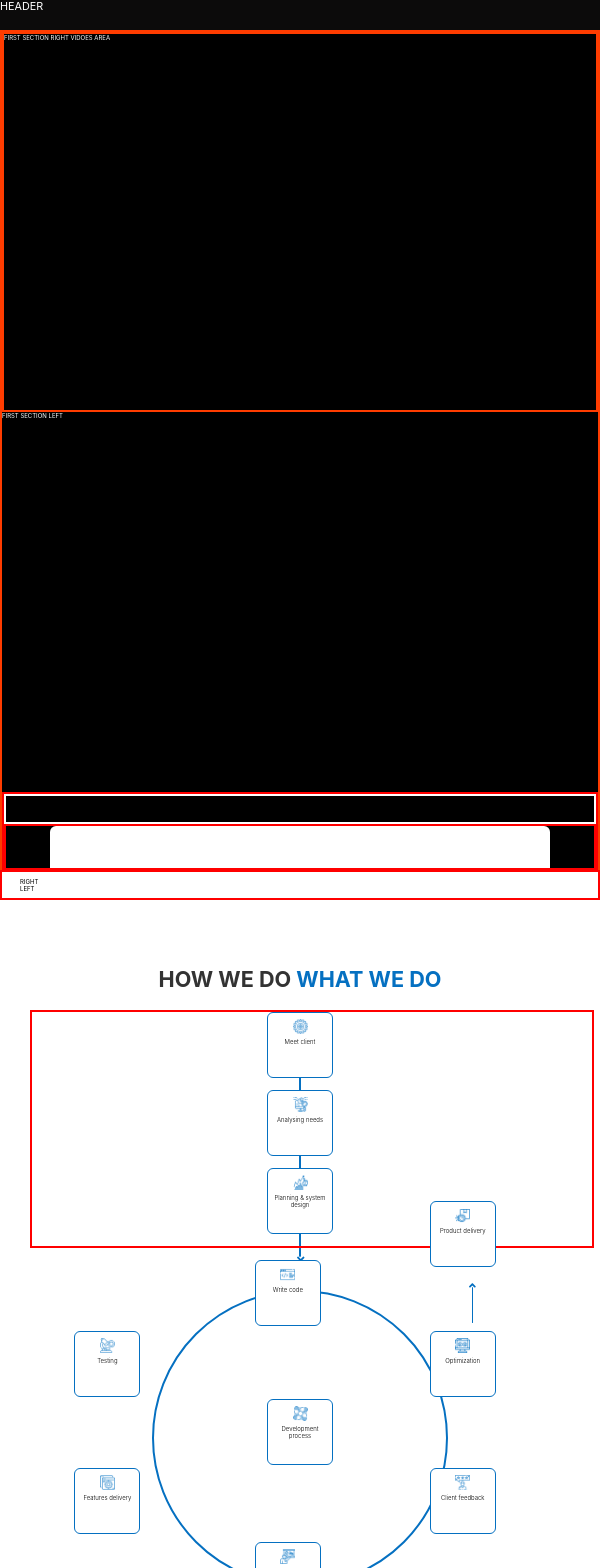
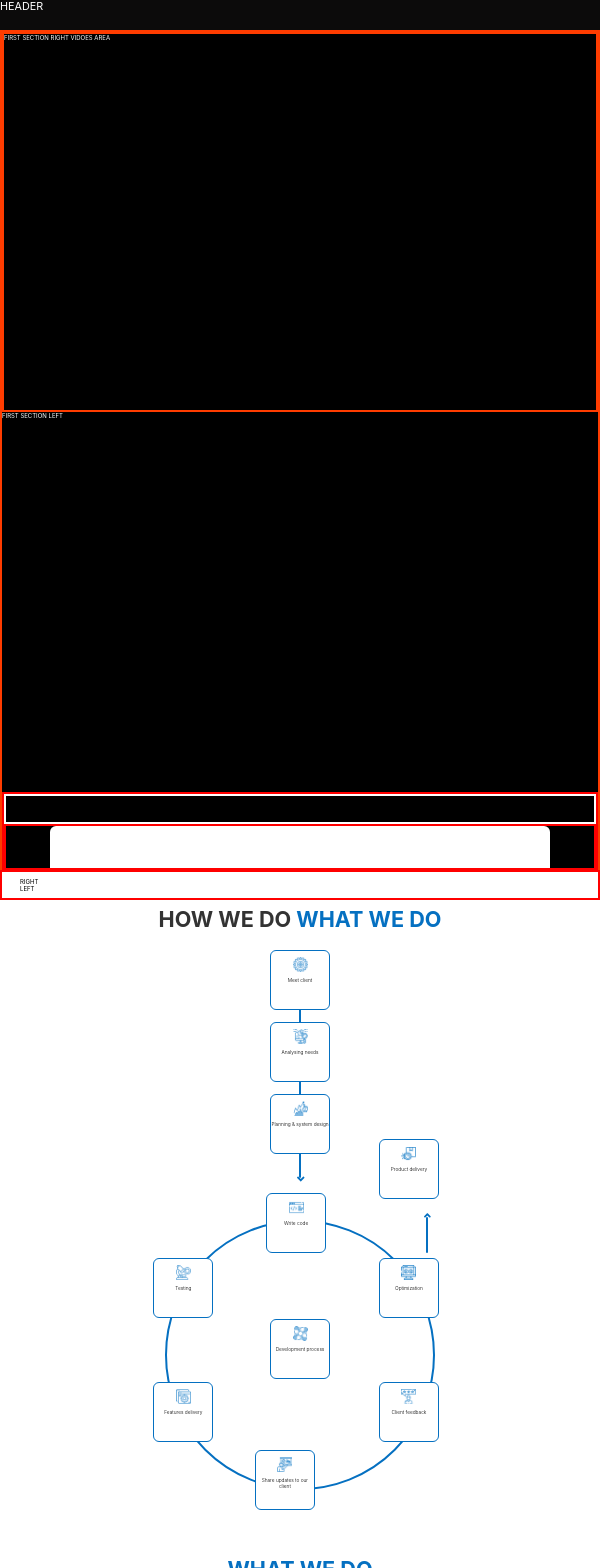
Before and after one commit to habinezadalvan/advanced-react-app, a React (Create React App) app: page / in a window 600 px wide. Shown: the top 1568 px of the page. Built offline with nearby package versions, Linux system fonts and the light colour scheme; a web font is replaced by a local one.

Commit message:
adding margin on the fifth section

```diff
--- a/src/sass/components/_arrow.scss
+++ b/src/sass/components/_arrow.scss
@@ -1,5 +1,5 @@
 .arrow{
-    width: 90%;
+    width: 100%;
     height: 2rem;
     @include positioningContent(center, flex-start);
     position: absolute;
@@ -37,12 +37,18 @@
 
     }
 
-    @media (max-width: 64em) {
-        top: 50%;
+    @include responsive(ipad-pro){
+        top: 46%;
+
     }
 
 
-    @include responsive(phone){
+    @include responsive(ipad){
+        top: 45%;
+    }
+
+
+    @include responsive(tab-port){
         top: 2rem;
         left: 0;
         height: 90%;
@@ -68,20 +74,24 @@
         }
     }
 
+    @include responsive(very-small-screen){
+        height: 80%;
+        margin-top: 10rem;
+    }
+
 }
-
 
 .pointing-up-arrow{
     position: absolute;
-    top: -25%;
-    left: 28%;
+    top: -22%;
+    left: 35%;
     display: flex;
     flex-direction: column;
     font-size: 1.8rem;
     color: $color-primary-dark-blue;
 
     .vertical-statiff{
-        height: 7.3rem;
+        height: 5rem;
         width: .3rem;
         background-color: $color-primary-dark-blue;
         margin-left: .40rem;
@@ -97,30 +107,28 @@
     @include responsive(lg-desktop){
         height: 7rem;
         top: -23%;
-        left: 30%;
+        left: 35%;
     }
 
-    @include responsive(tab-land){
-        height: 4rem;
-        top: -15%
+    @include responsive(ipad-pro){
+        height: 6rem;
+        top: -18%
         }
 
-    @media (max-width: 72.375em) {
-        // border: 2px solid blue;
-    }
+    @include responsive(ipad){
+        height: 4rem;
+        top: 6%
+        }
 
     @media (max-width: 64em) {
         margin-top: -.8rem;
 
     }
-    @media (max-width: 62.5em) {
-        // border: 2px solid black;
 
-    }
 
-    @include responsive(phone){
+    @include responsive(tab-port){
         top: -1%;
-        left: 80%;
+        left: 82%;
         height: 10rem;
     }
 
@@ -128,5 +136,7 @@
         margin-top: -1.3rem;
     }
 
-
+    @include responsive(over-450){
+        left: 72%;
+    }
 }
--- a/src/sass/components/_maincard.scss
+++ b/src/sass/components/_maincard.scss
@@ -4,7 +4,6 @@
     height: 12rem;
     padding: 2rem 0.5rem;
     font-size: 1.5rem;
-    margin-right: 4rem;
     background-color: #fff;
     margin-bottom: 0rem;
     img{
@@ -15,10 +14,6 @@
 
     @include responsive(lg-desktop){
         margin-right: 8rem;
-    }
-    @include responsive(tab-land){
-        margin-right: 2rem;
-
     }
 
     @include responsive(tab-port){
@@ -32,18 +27,16 @@
     }
     }
 
-    @include responsive(phone){
-        width: 11rem;
-        height: 11rem;
-        font-size: 1rem;
-        padding: 1rem 0.5rem;
-        margin-right: 4rem;
+    @include responsive(tab-port){
+        width: 10rem;
+        height: 10rem;
+        font-size: .8rem;
+        padding: 1rem 0rem;
         margin-bottom: 2rem;
-
         img{
             height: 2.5rem;
             width: 2.5rem;
-            margin-bottom: .5rem;
+            margin-bottom: .7rem;
         }
 
         }
@@ -52,117 +45,129 @@
 
 .middle-card{
     @extend .small-main-card;
-    margin-right: 0rem;
+    @include responsive(lg-desktop){
+        margin-left: 8rem;
+    }
 }
 
 .write-code{
-    @extend .middle-card;
+    @extend .small-main-card;
     position: absolute;
     top: 36%;
-    left: 2%;
-    @include responsive(lg-desktop){
-        left: 7%;
-    }
-    @include responsive(tab-land){
-        top: 38%;
-    }
-    @include responsive(phone){
+    left: 10%;
+
+    @include responsive(tab-port){
         top: -10%;
         left: 42%;
     }
+
+    @include responsive(over-450){
+        left: 44%;
+    }
+
+    @include responsive(iphone6-7-8-exact){
+       left: 39%;
+     }
 }
 
 .testing{
-    @extend .middle-card;
+    @extend .small-main-card;
     position: absolute;
     top: 81%;
-    left: 20.5%;
-    @include responsive(lg-desktop){
-        left: 23%;
+    left: 28%;
+
+    @include responsive(tab-port){
+        top: 14%;
+        left: 9%;
     }
-    @include responsive(phone){
-        top: 14%;
-        left: 10%;
+
+    @include responsive(over-450){
+        left: 24%;
+    }
+
+    @include responsive(iphone6-7-8-exact){
+       left: 4%;
     }
 }
 
 .features-delivery{
-    @extend .middle-card;
+    @extend .small-main-card;
     position: absolute;
     top: 81%;
     left: 56.8%;
-    @include responsive(phone){
+    @include responsive(tab-port){
         top: 60%;
-        left: 10%;
+        left: 9%;
     }
+
+    @include responsive(over-450){
+        left: 24%;
+    }
+
+    @include responsive(iphone6-7-8-exact){
+        left: 4%;
+     }
 }
 
 .share-updates{
-    @extend .middle-card;
+    @extend .small-main-card;
     position: absolute;
     top: 36%;
-    left: 74%;
-
-    @include responsive(lg-desktop){
-        left: 70%;
-    }
-    @include responsive(tab-land){
-        top: 38%;
-
-    }
-    @include responsive(phone){
+    left: 70%;
+    @include responsive(tab-port){
         top: 85%;
         left: 42%;
     }
 }
 
 .client-feedback {
-    @extend .middle-card;
+    @extend .small-main-card;
     position: absolute;
     top: -7%;
     left: 56.5%;
-    @include responsive(phone){
+    @include responsive(tab-port){
         top: 60%;
         left: 73%;
+    }
+
+    @include responsive(over-450){
+        left: 64%;
     }
 }
 
 .optimization{
-    @extend .middle-card;
+    @extend .small-main-card;
     position: absolute;
     top: -7%;
-    left: 20.5%;
+    left: 28%;
 
-    @include responsive(lg-desktop){
-        left: 23%;
+    @include responsive(tab-port){
+        top: 14%;
+        left: 73%;
     }
 
-    @include responsive(phone){
-        top: 14%;
-        left: 73%;
+    @include responsive(over-450){
+        left: 64%;
     }
 }
 
 .product-delivery{
-    @extend .middle-card;
+    @extend .small-main-card;
     position: absolute;
     top: -50%;
-    left: 20%;
+    left: 28%;
 
-    @include responsive(lg-desktop){
-        top: -49%;
-        left: 23%;
-    }
-    @include responsive(tab-land){
-        top: -40%;
-    }
-
-    @media (max-width: 64em) {
-        top: -47%;
-    }
-
-    @include responsive(phone){
+    @include responsive(tab-port){
         top: -30%;
         left: 73%;
     }
+
+    @include responsive(over-450){
+        left: 64%;
+    }
+
+    @include responsive(iphone6-7-8-exact){
+        top: -39%;
+     }
+
 }
--- a/src/sass/layouts/_box.scss
+++ b/src/sass/layouts/_box.scss
@@ -34,6 +34,7 @@
     }
 
     @include responsive(phone){
-        flex-direction: column;
+        // flex-direction: column;
+        display: none;
     }
 }
--- a/src/sass/layouts/_fifthsection.scss
+++ b/src/sass/layouts/_fifthsection.scss
@@ -1,5 +1,6 @@
 .fifth-section{
     @include sectionPadding(column);
+    margin-top: 20rem;
     &--left{
 
     }
--- a/src/sass/layouts/_sixthsection.scss
+++ b/src/sass/layouts/_sixthsection.scss
@@ -20,7 +20,6 @@
     @include responsive(phone){
         padding-bottom: 0rem;
         margin-bottom: -.11rem;
-        // border: 2px solid red;
         &--right{
             justify-content: center;
             .extra-rectangle{
--- a/src/sass/layouts/_thirdsection.scss
+++ b/src/sass/layouts/_thirdsection.scss
@@ -1,111 +1,111 @@
 .third-section{
     @include sectionPadding(column);
     margin-top: 10rem;
-    margin-bottom: 10rem;
+    margin-bottom: 5rem;
+    padding: 0rem 0rem;
+    @include responsive(tab-port){
+        display: flex;
+        flex-direction: column;
+    }
     &--left{
         position: relative;
         flex-basis: 45%;
         z-index: 0;
         &__container{
-            margin-top: 22%;
+            margin-top: 18%;
             width: 100%;
             background-color: transparent;
             z-index: 1;
             @include positioningContent(center, center);
             margin-left: 3%;
-
+            justify-content: space-around;
             @include responsive(lg-desktop){
-                margin-top: 20%;
+                margin-top: 18%;
             }
 
             @media (max-width: 88.5em) {
                 margin-top: 19%;
-                border: 2px solid red;
             }
 
             @media (max-width: 72.375em) {
                 margin-top: 35%;
 
             }
-
-            @media (max-width: 64em) {
-                margin-top: 22%;
-
+            @include responsive(ipad-pro){
+                margin-top: 29%;
             }
 
-            // @media (max-width: 62.5em) {
-            //     margin-top: 37%;
-            //     margin-left: 0rem;
-            // }
+            @include responsive(ipad){
+                margin-top: 37%;
 
-
-            // @media (max-width: 48em) {
-            //     margin-top: 22%;
-            //     // border: 2px solid red;
-            // }
-
-            @include responsive(phone){
-                padding: 0rem;
+             }
+            @include responsive(tab-port){
                 flex-direction: column;
-                margin-left: 2rem;
+                margin-left: 0rem;
                 margin-top: 0rem;
             }
-
-
-            @media (max-width: 26.6em) {
-
-                // margin-top: 0rem;
-                // padding: 3rem 0rem;
-                // border: 2px solid red;
-
-                }
       }
 
       @include responsive(lg-desktop){
-        margin-left: 6rem;
+        margin-left: 8rem;
     }
+
+    @include responsive(tab-port){
+         margin-bottom: 9rem;
+    }
+
     }
     &--right{
         flex-basis: 55%;
-        // border: 1px solid red;
         position: relative;
         .main{
-            // width: 90%;
-            // border: 1px solid black;
-            margin-right: 5%;
             @include positioningContent(center, center);
             .internal-cards-container{
-                height: 60vh;
-                width: 60vh;
+                height: 45rem;
+                width: 45rem;
                 border: 2px solid $color-primary-dark-blue;
                 border-radius: 50%;
                 margin-top: 2rem auto;
             @include positioningContent(center, center);
 
-            @include responsive(tab-land){
-                height: 50vh;
-                width: 50vh;
+            @include responsive(lg-desktop){
+                height: 50rem;
+                width: 50rem;
             }
 
-            @include responsive(tab-port){
-                height: 37vh;
-                width: 37vh;
+            @include responsive(android-land){
+                margin-right: 0rem;
             }
+            @include responsive(iphone6-7-8-exact){
+                height: 35rem;
+                width: 35rem;
 
-            @include responsive(phone){
-                // height: 35vh;
-                // width: 35vh;
             }
             }
 
-            @include responsive(phone){
-               margin-right: 0rem;
+
+
+            @include responsive(android-land){
+                margin-right: 0rem;
+            }
+
+
+            @media (max-width: 62.5em) {
+                margin-right: 0rem;
+
             }
         }
-        @include responsive(phone){
-            margin-top: 7rem;
-        }
+
+        @include responsive(tab-port){
+            margin-bottom: 9rem;
+       }
+
+    }
+    @include responsive(ipad){
+       margin: 0rem;
     }
 
-
+    @include responsive(iphone6-7-8){
+        padding: 0rem;
+    }
 }
--- a/src/sass/main.scss
+++ b/src/sass/main.scss
@@ -8,6 +8,7 @@
 
 @import './components/arrow';
 @import './components/button';
+@import './components/contact';
 @import './components/corevalue';
 @import './components/logo';
 @import './components/maincard';
--- a/src/styles/styles.css
+++ b/src/styles/styles.css
@@ -194,7 +194,7 @@ body {
   animation: moveInBottomShort 2s forwards ease-out; }
 
 .arrow {
-  width: 90%;
+  width: 100%;
   height: 2rem;
   display: flex;
   align-items: center;
@@ -224,8 +224,11 @@ body {
       top: 48%; } }
   @media (max-width: 64em) {
     .arrow {
-      top: 50%; } }
-  @media (max-width: 37.5em) {
+      top: 46%; } }
+  @media (max-width: 48em) {
+    .arrow {
+      top: 45%; } }
+  @media (max-width: 56.25em) {
     .arrow {
       top: 2rem;
       left: 0;
@@ -246,17 +249,21 @@ body {
         justify-content: center;
         margin-top: -.8rem;
         margin-left: .1rem; } }
+  @media (max-width: 21.25em) {
+    .arrow {
+      height: 80%;
+      margin-top: 10rem; } }
 
 .pointing-up-arrow {
   position: absolute;
-  top: -25%;
-  left: 28%;
+  top: -22%;
+  left: 35%;
   display: flex;
   flex-direction: column;
   font-size: 1.8rem;
   color: #0570c1; }
   .pointing-up-arrow .vertical-statiff {
-    height: 7.3rem;
+    height: 5rem;
     width: .3rem;
     background-color: #0570c1;
     margin-left: .40rem;
@@ -269,22 +276,29 @@ body {
     .pointing-up-arrow {
       height: 7rem;
       top: -23%;
-      left: 30%; } }
-  @media (max-width: 75em) {
+      left: 35%; } }
+  @media (max-width: 64em) {
+    .pointing-up-arrow {
+      height: 6rem;
+      top: -18%; } }
+  @media (max-width: 48em) {
     .pointing-up-arrow {
       height: 4rem;
-      top: -15%; } }
+      top: 6%; } }
   @media (max-width: 64em) {
     .pointing-up-arrow {
       margin-top: -.8rem; } }
-  @media (max-width: 37.5em) {
+  @media (max-width: 56.25em) {
     .pointing-up-arrow {
       top: -1%;
-      left: 80%;
+      left: 82%;
       height: 10rem; } }
   @media (max-width: 48em) {
     .pointing-up-arrow {
       margin-top: -1.3rem; } }
+  @media (min-width: 28.125em) and (max-width: 56.25em) {
+    .pointing-up-arrow {
+      left: 72%; } }
 
 .btn {
   height: 3.5rem;
@@ -302,6 +316,12 @@ body {
   .btn:hover {
     background-color: #048ffa;
     font-weight: bold; }
+
+.contact {
+  display: flex;
+  align-items: center; }
+  .contact p {
+    margin-left: 1rem; }
 
 .core-value {
   display: flex;
@@ -344,7 +364,6 @@ body {
   height: 12rem;
   padding: 2rem 0.5rem;
   font-size: 1.5rem;
-  margin-right: 4rem;
   background-color: #fff;
   margin-bottom: 0rem; }
   .small-main-card img, .middle-card img, .write-code img, .testing img, .features-delivery img, .share-updates img, .client-feedback img, .optimization img, .product-delivery img {
@@ -354,9 +373,6 @@ body {
   @media (min-width: 112.5em) {
     .small-main-card, .middle-card, .write-code, .testing, .features-delivery, .share-updates, .client-feedback, .optimization, .product-delivery {
       margin-right: 8rem; } }
-  @media (max-width: 75em) {
-    .small-main-card, .middle-card, .write-code, .testing, .features-delivery, .share-updates, .client-feedback, .optimization, .product-delivery {
-      margin-right: 2rem; } }
   @media (max-width: 56.25em) {
     .small-main-card, .middle-card, .write-code, .testing, .features-delivery, .share-updates, .client-feedback, .optimization, .product-delivery {
       width: 9rem;
@@ -366,69 +382,72 @@ body {
         height: 2.5rem;
         width: 2.5rem;
         margin-bottom: .5rem; } }
-  @media (max-width: 37.5em) {
+  @media (max-width: 56.25em) {
     .small-main-card, .middle-card, .write-code, .testing, .features-delivery, .share-updates, .client-feedback, .optimization, .product-delivery {
-      width: 11rem;
-      height: 11rem;
-      font-size: 1rem;
-      padding: 1rem 0.5rem;
-      margin-right: 4rem;
+      width: 10rem;
+      height: 10rem;
+      font-size: .8rem;
+      padding: 1rem 0rem;
       margin-bottom: 2rem; }
       .small-main-card img, .middle-card img, .write-code img, .testing img, .features-delivery img, .share-updates img, .client-feedback img, .optimization img, .product-delivery img {
         height: 2.5rem;
         width: 2.5rem;
-        margin-bottom: .5rem; } }
+        margin-bottom: .7rem; } }
 
-.middle-card, .write-code, .testing, .features-delivery, .share-updates, .client-feedback, .optimization, .product-delivery {
-  margin-right: 0rem; }
+@media (min-width: 112.5em) {
+  .middle-card {
+    margin-left: 8rem; } }
 
 .write-code {
   position: absolute;
   top: 36%;
-  left: 2%; }
-  @media (min-width: 112.5em) {
-    .write-code {
-      left: 7%; } }
-  @media (max-width: 75em) {
-    .write-code {
-      top: 38%; } }
-  @media (max-width: 37.5em) {
+  left: 10%; }
+  @media (max-width: 56.25em) {
     .write-code {
       top: -10%;
       left: 42%; } }
+  @media (min-width: 28.125em) and (max-width: 56.25em) {
+    .write-code {
+      left: 44%; } }
+  @media (width: 23.4375em) {
+    .write-code {
+      left: 39%; } }
 
 .testing {
   position: absolute;
   top: 81%;
-  left: 20.5%; }
-  @media (min-width: 112.5em) {
-    .testing {
-      left: 23%; } }
-  @media (max-width: 37.5em) {
+  left: 28%; }
+  @media (max-width: 56.25em) {
     .testing {
       top: 14%;
-      left: 10%; } }
+      left: 9%; } }
+  @media (min-width: 28.125em) and (max-width: 56.25em) {
+    .testing {
+      left: 24%; } }
+  @media (width: 23.4375em) {
+    .testing {
+      left: 4%; } }
 
 .features-delivery {
   position: absolute;
   top: 81%;
   left: 56.8%; }
-  @media (max-width: 37.5em) {
+  @media (max-width: 56.25em) {
     .features-delivery {
       top: 60%;
-      left: 10%; } }
+      left: 9%; } }
+  @media (min-width: 28.125em) and (max-width: 56.25em) {
+    .features-delivery {
+      left: 24%; } }
+  @media (width: 23.4375em) {
+    .features-delivery {
+      left: 4%; } }
 
 .share-updates {
   position: absolute;
   top: 36%;
-  left: 74%; }
-  @media (min-width: 112.5em) {
-    .share-updates {
-      left: 70%; } }
-  @media (max-width: 75em) {
-    .share-updates {
-      top: 38%; } }
-  @media (max-width: 37.5em) {
+  left: 70%; }
+  @media (max-width: 56.25em) {
     .share-updates {
       top: 85%;
       left: 42%; } }
@@ -437,41 +456,40 @@ body {
   position: absolute;
   top: -7%;
   left: 56.5%; }
-  @media (max-width: 37.5em) {
+  @media (max-width: 56.25em) {
     .client-feedback {
       top: 60%;
       left: 73%; } }
+  @media (min-width: 28.125em) and (max-width: 56.25em) {
+    .client-feedback {
+      left: 64%; } }
 
 .optimization {
   position: absolute;
   top: -7%;
-  left: 20.5%; }
-  @media (min-width: 112.5em) {
-    .optimization {
-      left: 23%; } }
-  @media (max-width: 37.5em) {
+  left: 28%; }
+  @media (max-width: 56.25em) {
     .optimization {
       top: 14%;
       left: 73%; } }
+  @media (min-width: 28.125em) and (max-width: 56.25em) {
+    .optimization {
+      left: 64%; } }
 
 .product-delivery {
   position: absolute;
   top: -50%;
-  left: 20%; }
-  @media (min-width: 112.5em) {
-    .product-delivery {
-      top: -49%;
-      left: 23%; } }
-  @media (max-width: 75em) {
-    .product-delivery {
-      top: -40%; } }
-  @media (max-width: 64em) {
-    .product-delivery {
-      top: -47%; } }
-  @media (max-width: 37.5em) {
+  left: 28%; }
+  @media (max-width: 56.25em) {
     .product-delivery {
       top: -30%;
       left: 73%; } }
+  @media (min-width: 28.125em) and (max-width: 56.25em) {
+    .product-delivery {
+      left: 64%; } }
+  @media (width: 23.4375em) {
+    .product-delivery {
+      top: -39%; } }
 
 .percentage-card-container {
   position: relative;
@@ -604,7 +622,7 @@ body {
         background-color: #0570c1; } }
   @media (max-width: 37.5em) {
     .box-section {
-      flex-direction: column; } }
+      display: none; } }
 
 .first-section {
   border: 2px solid #ff3c00;
@@ -651,7 +669,8 @@ body {
 .fifth-section {
   display: flex;
   padding: 9rem 10rem 1rem;
-  background-color: #fff; }
+  background-color: #fff;
+  margin-top: 20rem; }
   .fifth-section--left {
     flex-basis: 50%; }
   .fifth-section--right {
@@ -839,7 +858,8 @@ body {
   padding: 9rem 10rem 1rem;
   background-color: #fff;
   margin-top: 10rem;
-  margin-bottom: 10rem; }
+  margin-bottom: 5rem;
+  padding: 0rem 0rem; }
   .third-section--left {
     flex-basis: 50%; }
   .third-section--right {
@@ -850,72 +870,92 @@ body {
   @media (max-width: 37.5em) {
     .third-section {
       flex-direction: column; } }
+  @media (max-width: 56.25em) {
+    .third-section {
+      display: flex;
+      flex-direction: column; } }
   .third-section--left {
     position: relative;
     flex-basis: 45%;
     z-index: 0; }
     .third-section--left__container {
-      margin-top: 22%;
+      margin-top: 18%;
       width: 100%;
       background-color: transparent;
       z-index: 1;
       display: flex;
       align-items: center;
       justify-content: center;
-      margin-left: 3%; }
+      margin-left: 3%;
+      justify-content: space-around; }
       @media (min-width: 112.5em) {
         .third-section--left__container {
-          margin-top: 20%; } }
+          margin-top: 18%; } }
       @media (max-width: 88.5em) {
         .third-section--left__container {
-          margin-top: 19%;
-          border: 2px solid red; } }
+          margin-top: 19%; } }
       @media (max-width: 72.375em) {
         .third-section--left__container {
           margin-top: 35%; } }
       @media (max-width: 64em) {
         .third-section--left__container {
-          margin-top: 22%; } }
-      @media (max-width: 37.5em) {
+          margin-top: 29%; } }
+      @media (max-width: 48em) {
         .third-section--left__container {
-          padding: 0rem;
+          margin-top: 37%; } }
+      @media (max-width: 56.25em) {
+        .third-section--left__container {
           flex-direction: column;
-          margin-left: 2rem;
+          margin-left: 0rem;
           margin-top: 0rem; } }
     @media (min-width: 112.5em) {
       .third-section--left {
-        margin-left: 6rem; } }
+        margin-left: 8rem; } }
+    @media (max-width: 56.25em) {
+      .third-section--left {
+        margin-bottom: 9rem; } }
   .third-section--right {
     flex-basis: 55%;
     position: relative; }
     .third-section--right .main {
-      margin-right: 5%;
       display: flex;
       align-items: center;
       justify-content: center; }
       .third-section--right .main .internal-cards-container {
-        height: 60vh;
-        width: 60vh;
+        height: 45rem;
+        width: 45rem;
         border: 2px solid #0570c1;
         border-radius: 50%;
         margin-top: 2rem auto;
         display: flex;
         align-items: center;
         justify-content: center; }
-        @media (max-width: 75em) {
+        @media (min-width: 112.5em) {
           .third-section--right .main .internal-cards-container {
-            height: 50vh;
-            width: 50vh; } }
-        @media (max-width: 56.25em) {
+            height: 50rem;
+            width: 50rem; } }
+        @media (max-width: 112.5em) {
           .third-section--right .main .internal-cards-container {
-            height: 37vh;
-            width: 37vh; } }
-      @media (max-width: 37.5em) {
+            margin-right: 0rem; } }
+        @media (width: 23.4375em) {
+          .third-section--right .main .internal-cards-container {
+            height: 35rem;
+            width: 35rem; } }
+      @media (max-width: 112.5em) {
         .third-section--right .main {
           margin-right: 0rem; } }
-    @media (max-width: 37.5em) {
+      @media (max-width: 62.5em) {
+        .third-section--right .main {
+          margin-right: 0rem; } }
+    @media (max-width: 56.25em) {
       .third-section--right {
-        margin-top: 7rem; } }
+        margin-bottom: 9rem; } }
+  @media (max-width: 48em) {
+    .third-section {
+      margin: 0rem; } }
+  @media (max-width: 23.4375em) {
+    .third-section {
+      padding: 0rem; } }
 
 body {
   background-color: #FFFFFF; }
```
Also changed, not shown: src/components/common/Contact.js (added, +13 -0 lines), src/components/footer/index.js (+9 -8 lines), src/sass/abstracts/_mixins.scss (+45 -0 lines), src/sass/components/_contact.scss (added, +7 -0 lines), src/assets/images/boxside.png (added).
